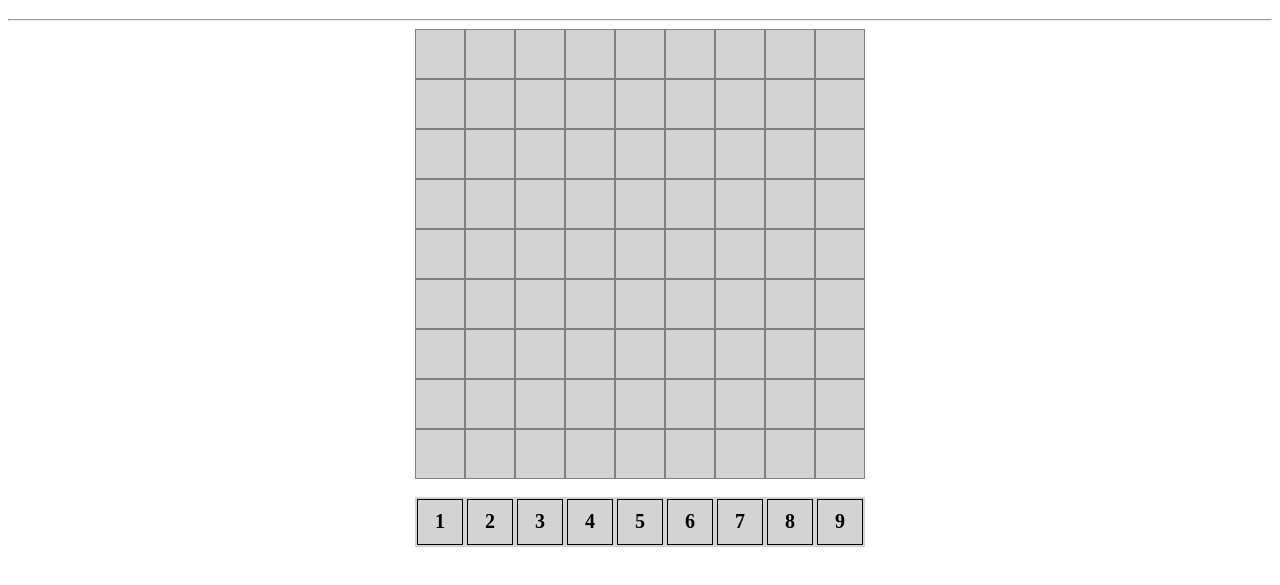
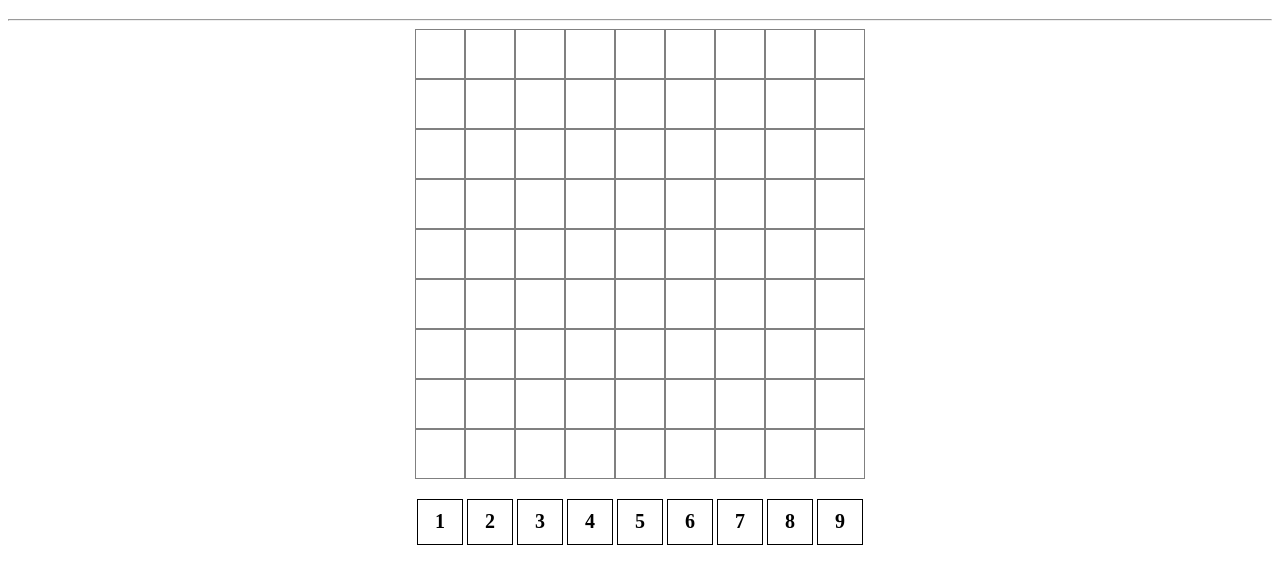
Before and after one commit to drew18moore/sudoku-js, a plain HTML site: page index.html in a window 1280 px wide. Shown: the part 61-646 px from the top of the page. Drawn offline with Linux system fonts and the light colour scheme.

Commit message:
Removed the background colors of board and digits divs

```diff
--- a/styles.css
+++ b/styles.css
@@ -5,7 +5,6 @@
 #board {
     width: 450px;
     height: 450px;
-    background-color: lightgray;
     margin: 00 auto;
     display: flex;
     flex-wrap: wrap;
@@ -14,7 +13,6 @@
 #digits {
     width: 450px;
     height: 50px;
-    background-color: lightgray;
     margin:0 auto;
     display: flex;
     flex-wrap: wrap;
```
